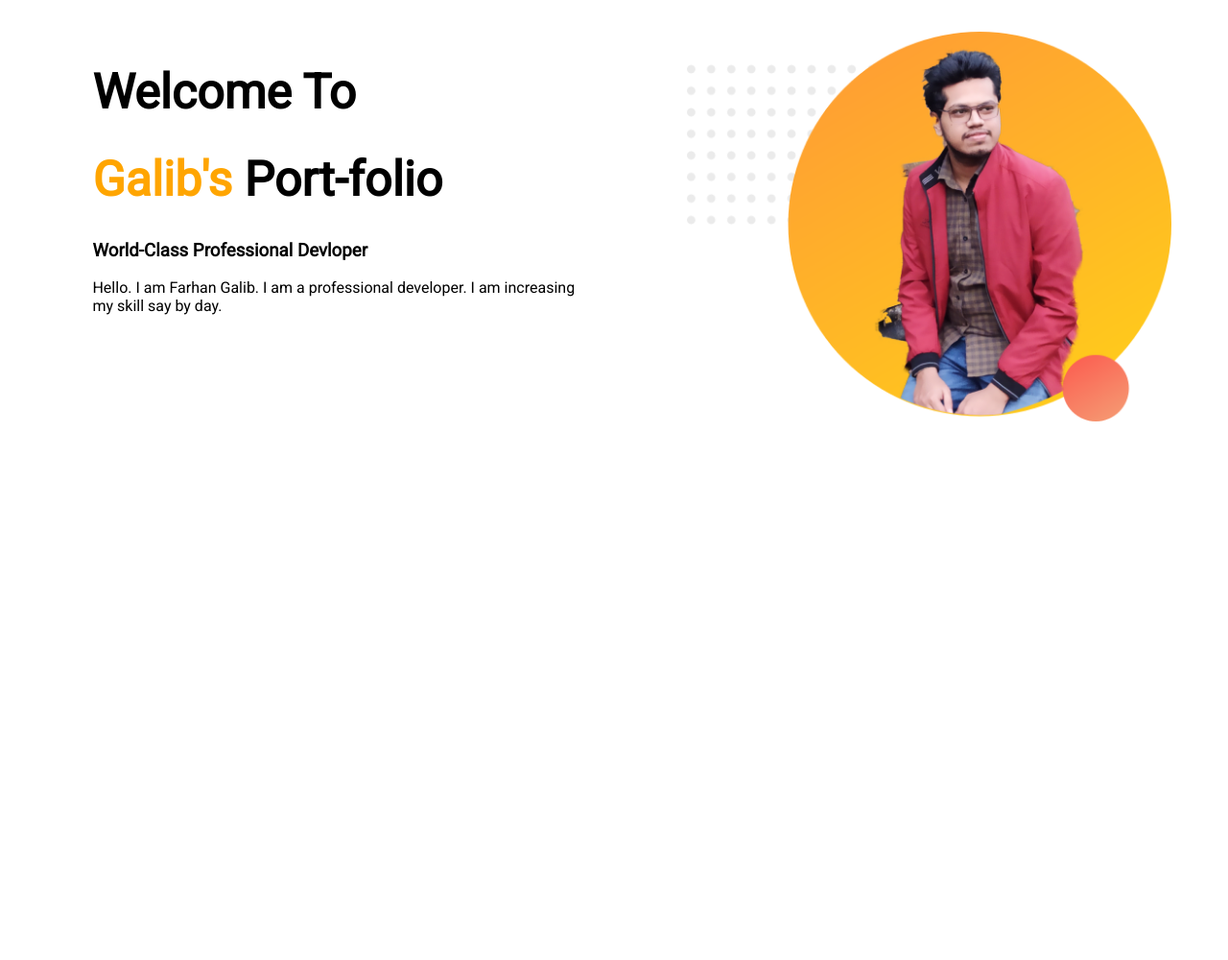
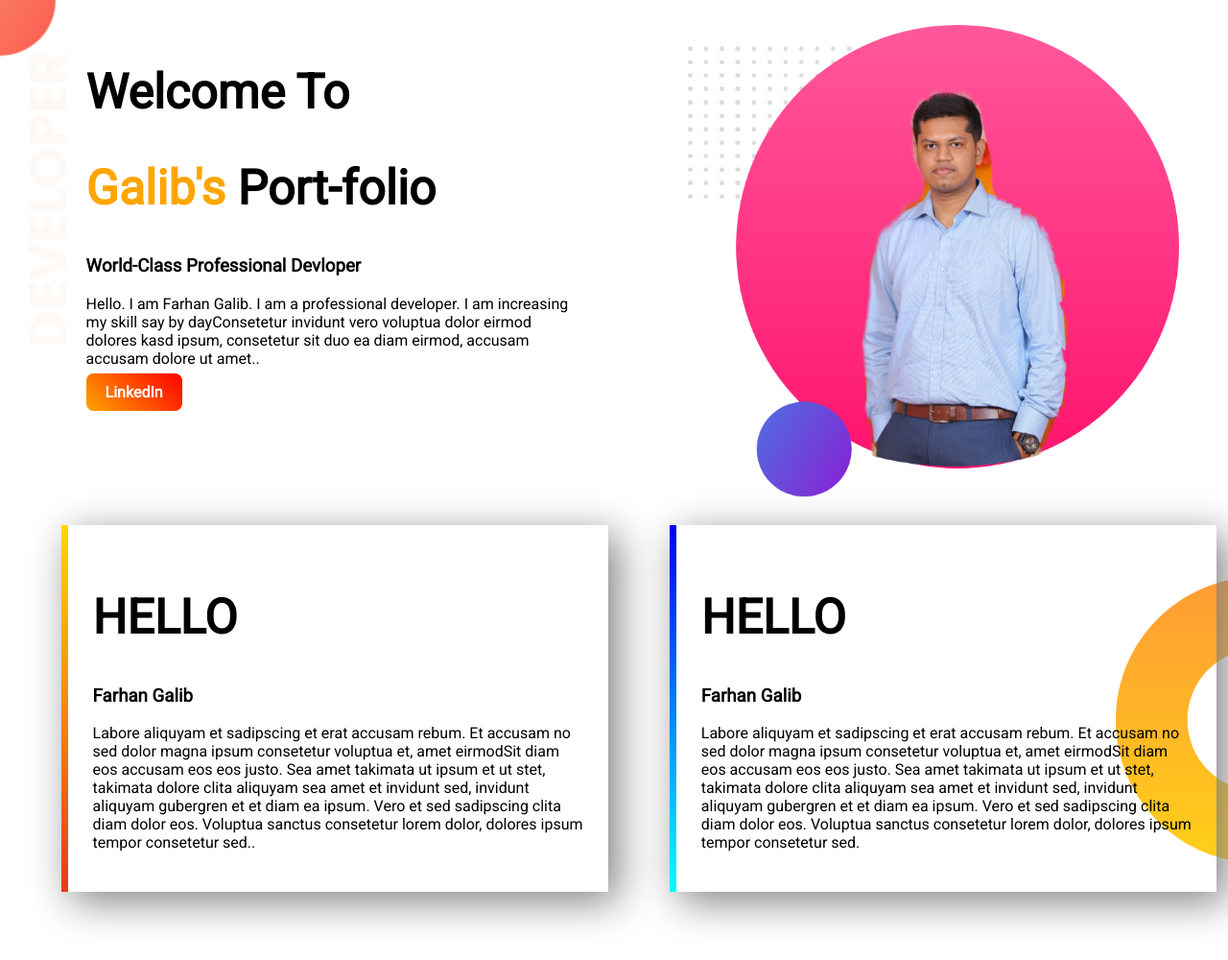
Before and after one commit to FarhanGalib/Web-Portfolio, a plain HTML site: page index.html in a window 1280 px wide. Shown: the whole page at 96% size. Before the commit the page ends 800 px from the top, so only its background shows below. Drawn offline with Linux system fonts and the light colour scheme.

Commit message:
after first time complete

```diff
--- a/index.html
+++ b/index.html
@@ -11,18 +11,50 @@
     <title>Galib's Portfolio</title>
 </head>
 <body>
+    <section class="top-banner">
 
-    <div class="half-width">
+        <div class="half-width">
 
-        <h1>Welcome To </h1>
-        <h1><span class="name-highlight">Galib's</span> Port-folio</h1>
-        <h3>World-Class Professional Devloper </h3>
-        <p>Hello. I am Farhan Galib. I am a professional developer. I am increasing my skill say by day.</p>
+            <h1>Welcome To </h1>
+            <h1><span class="name-highlight">Galib's</span> Port-folio</h1>
+            <h3>World-Class Professional Devloper </h3>
+            <p>Hello. I am Farhan Galib. I am a professional developer. I am increasing my skill say by dayConsetetur invidunt vero voluptua dolor eirmod dolores kasd ipsum, consetetur sit duo ea diam eirmod, accusam accusam dolore ut amet..</p>
 
-    </div>
+            <a class="button-color" href="https://www.linkedin.com/in/farhan-galib-05a4891b3/" >LinkedIn</a>
+        </div>
 
-    <div class="half-width">
-        <img src="images/profile.png" alt="">
-    </div>
+        <div class="half-width" >
+            <img src="images/p2.png" alt="">
+        </div>
+    </section>
+
+
+
+    <section class="right-banner">
+
+
+        <div id="left-color-border" class="half-width">
+            <h1>HELLO</h1>
+            <h3>Farhan Galib</h3>
+            <p>Labore aliquyam et sadipscing et erat accusam rebum. Et accusam no sed dolor magna ipsum consetetur voluptua et, amet eirmodSit diam eos accusam eos eos justo. Sea amet takimata ut ipsum et ut stet, takimata dolore clita aliquyam sea amet et invidunt sed, invidunt aliquyam gubergren et et diam ea ipsum. Vero et sed sadipscing clita diam dolor eos. Voluptua sanctus consetetur lorem dolor, dolores ipsum tempor consetetur sed..</p>
+        </div>
+
+        <div id="right-color-border" class="half-width">
+
+
+            <h1>HELLO</h1>
+            <h3>Farhan Galib</h3>
+            <p>Labore aliquyam et sadipscing et erat accusam rebum. Et accusam no sed dolor magna ipsum consetetur
+                voluptua et, amet eirmodSit diam eos accusam eos eos justo. Sea amet takimata ut ipsum et ut stet, takimata
+                dolore clita aliquyam sea amet et invidunt sed, invidunt aliquyam gubergren et et diam ea ipsum. Vero et sed
+                sadipscing clita diam dolor eos. Voluptua sanctus consetetur lorem dolor, dolores ipsum tempor consetetur sed.
+            </p>
+
+
+
+
+        </div>
+
+    </section>
 </body>
 </html>
--- a/style index.css
+++ b/style index.css
@@ -1,4 +1,5 @@
 body{
+    margin: 0;
     font-family: 'Roboto', sans-serif;
 }
 
@@ -18,3 +19,55 @@ h1{
 .half-width img{
     width:100%;
 }
+
+
+
+.top-banner{
+
+    background-image: url("images/top-banner.png");
+    background-repeat: no-repeat;
+}
+section{
+    height: 500px;
+}
+.clear-div{
+    clear:both;
+}
+
+.button-color{
+    margin-top: 10px;
+    background-image: linear-gradient(45deg, orange,red);
+    background-color: orange;
+    text-decoration: none;
+    padding: 10px 20px;
+    border-radius: 8px;
+    color: white;
+    font-weight: bold;
+
+}
+.right-banner{
+
+    background-image: url("images/dream-bg.png");
+    background-repeat: no-repeat;
+    background-position: right;
+}
+.right-banner div{
+
+    box-shadow: 10px 10px 40px gray;
+
+}
+
+#left-color-border{
+
+    border-image: linear-gradient(180deg, gold, rgb(233, 56, 25));
+    border-left: 7px solid;
+    border-image-slice: 1;
+
+}
+#right-color-border{
+
+    border-image: linear-gradient(180deg, blue, cyan);
+    border-left: 7px solid;
+    border-image-slice: 1;
+
+}
```
Also changed, not shown: images/p2.png (added), 1 other file.
